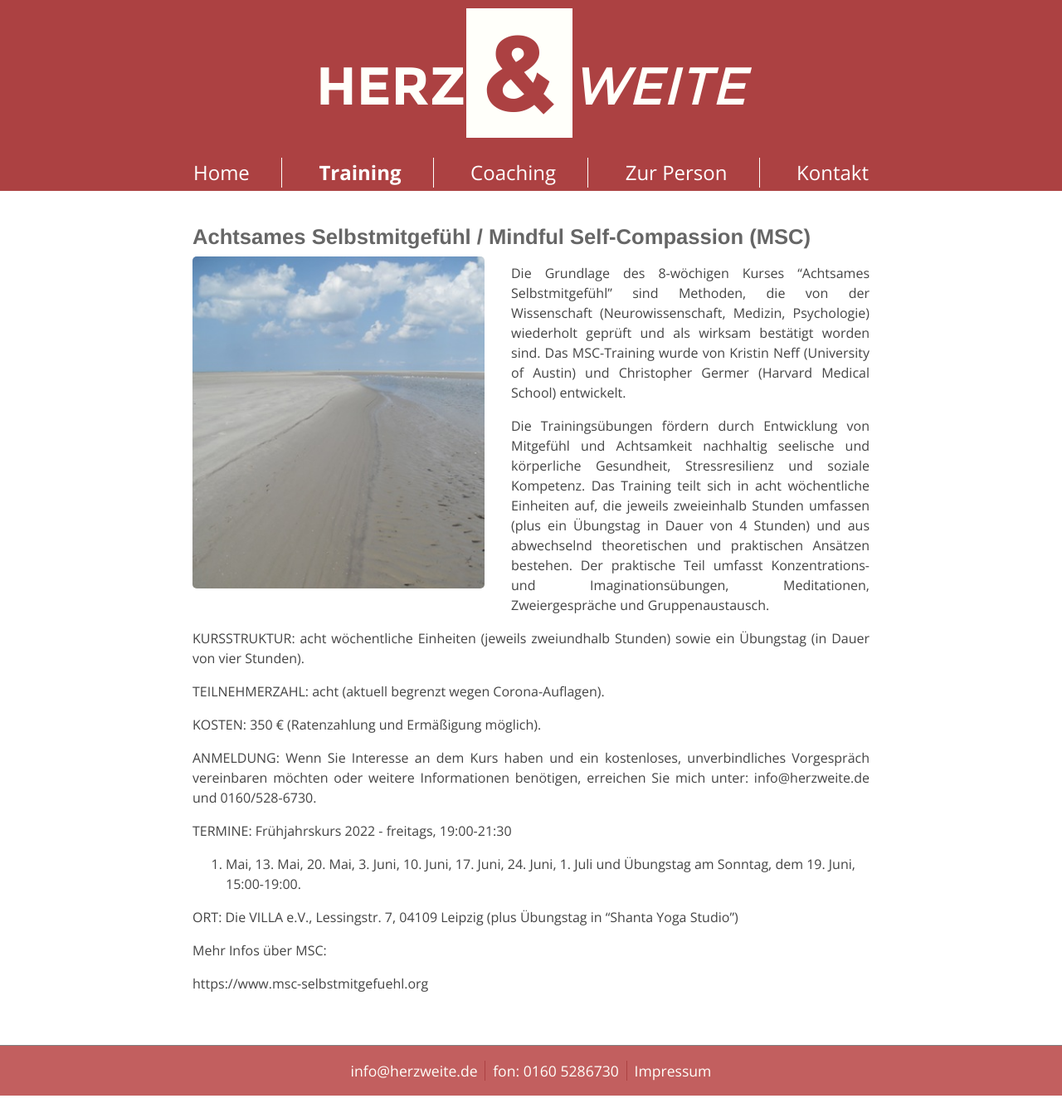
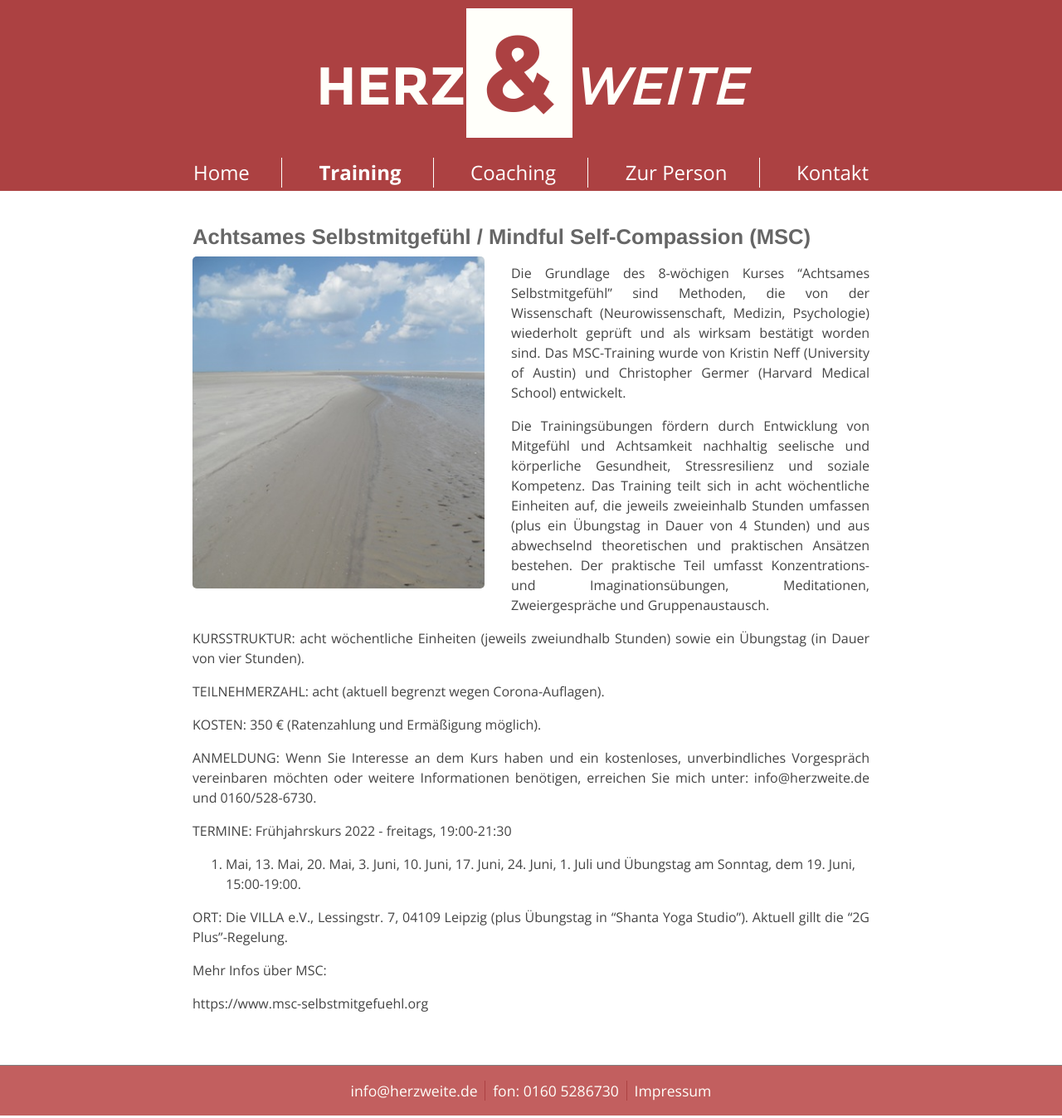
Before and after one commit to herzweite/herzweite.github.io, a Jekyll site: the page built from training.md, in a window 1280 px wide. Shown: the whole page at 83% size. Built offline with Jekyll 4.4.1, drawn with Linux system fonts in a browser that asks for light colours; before the commit the page ends 1323 px from its top, so only the background shows below that.

Commit message:
Update training.md

```diff
--- a/training.md
+++ b/training.md
@@ -30,7 +30,7 @@ Frühjahrskurs 2022 - freitags, 19:00-21:30
 
 6. Mai, 13. Mai, 20. Mai, 3. Juni, 10. Juni, 17. Juni, 24. Juni, 1. Juli                                                                                                       und Übungstag am Sonntag, dem 19. Juni, 15:00-19:00.
 
-ORT: Die VILLA e.V., Lessingstr. 7, 04109 Leipzig (plus Übungstag in "Shanta Yoga Studio")
+ORT: Die VILLA e.V., Lessingstr. 7, 04109 Leipzig (plus Übungstag in "Shanta Yoga Studio"). Aktuell gillt die "2G Plus"-Regelung.
 
 Mehr Infos über MSC:
 
```
